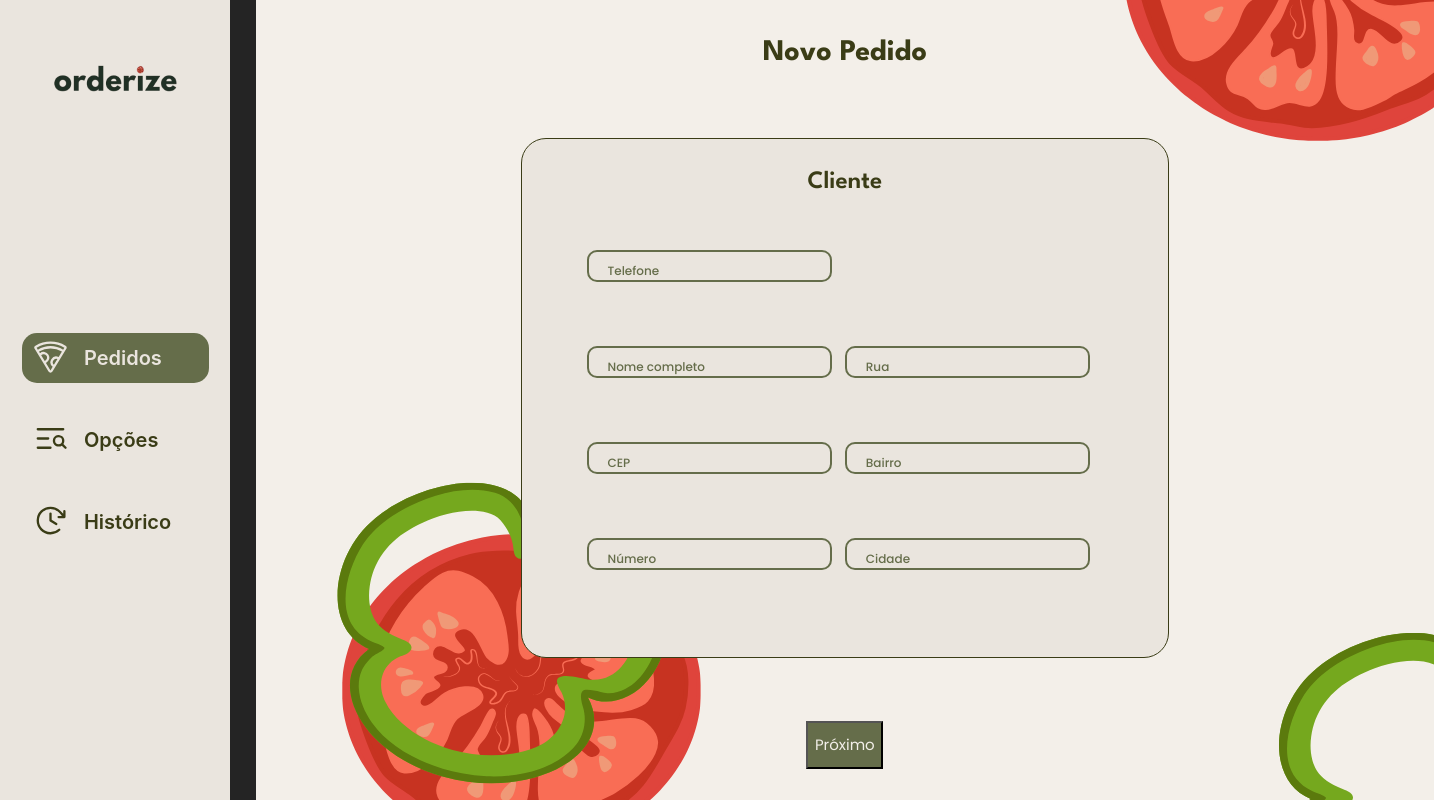
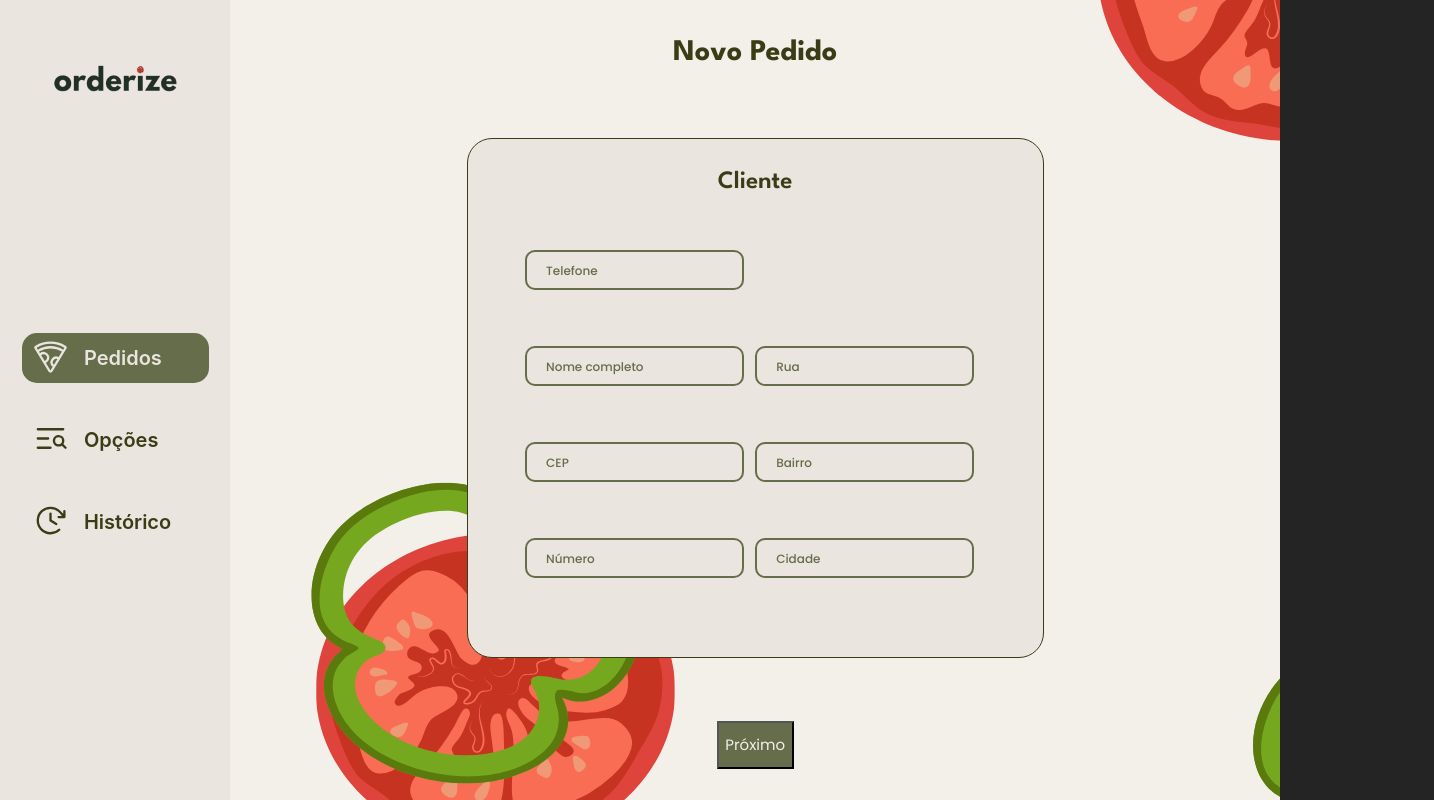
Before and after one commit to Orderize/site, a React (Vite) app: page /pedidos in a window 1280 px wide. Shown: the whole page, 1434 px wide, since content can reach past the window. Built offline with nearby package versions, Linux system fonts and the light colour scheme.

Commit message:
[FEAT] adjusting measurements

```diff
--- a/src/Components/Floatinginput/Floatinginput.jsx
+++ b/src/Components/Floatinginput/Floatinginput.jsx
@@ -23,7 +23,7 @@ const FloatingInput = ({ label, initialValue = '', onSet, onValue, onInput }) =>
           value={inputValue || ''}
           onFocus={handleFocus}
           onBlur={handleBlur}
-          onChange={(e)=> {onSet(e.target.value); setInputValue(e.target.value)}}
+          onChange={(e) => {onSet(e.target.value); setInputValue(e.target.value)}}
           onInput={onInput}
           placeholder=" "
         />
--- a/src/Components/Floatinginput/Floatinginput.module.css
+++ b/src/Components/Floatinginput/Floatinginput.module.css
@@ -12,16 +12,17 @@
 
 .input {
   width: 95%;
-  height: 3vh;
+  height: 5vh;
   padding: 14px 12px;
   border: 2px solid var(--verde);
   border-radius: 10px;
   transition: border 0.3s ease, padding-top 0.3s ease;
   outline: none;
   background-color: var(--cor-fundo-sec);
+  color: var(--verde);
   /* background-color:  #f7f3e7; */
   font-family: var(--fonte);
-  font-size: 12px;
+  font-size: 14px;
 }
 
 .label {
--- a/src/Components/OrderDetails/CardPizza/CardPizza.module.css
+++ b/src/Components/OrderDetails/CardPizza/CardPizza.module.css
@@ -39,7 +39,7 @@
 @media screen and (min-width: 1200px) {
     .container-pizza {
         width: 40vw;
-        height: 50vh;
+        max-height: 40vh;
     }
 
     .container-pizza .titulo {
--- a/src/pages/Client/Client.module.css
+++ b/src/pages/Client/Client.module.css
@@ -85,9 +85,9 @@
         justify-content: space-around;
         align-items: center;
         /* position: fixed; */
-        width: 92%;
+        width: 82%;
         height: 100vh;
-        margin-left: 20%;
+        margin-left: 18%;
         /* background: var(--cor-fundo); */
         background-image: url(../../utils/assets/novo-pedido.svg);
         background-size: cover;
--- a/src/pages/Order/Order.module.css
+++ b/src/pages/Order/Order.module.css
@@ -113,7 +113,7 @@
         flex-direction: row;
         justify-content: space-between;
         padding: 0 2vh;
-        width: 81.5%;
+        width: 82%;
         height: 100vh;
         position: fixed;
         left: 18%;
@@ -124,7 +124,7 @@
         /* align-items: center; */
         flex-direction: column;
         justify-content: space-between;
-        width: 40vw;
+        width: 40%;
         height: 95vh;
     }
 
@@ -148,7 +148,7 @@
     }
 
     .container-order .order-details-right {
-        width: 40vw;
+        width: 40%;
         height: 90vh;
         display: flex;
         flex-direction: column;
```
